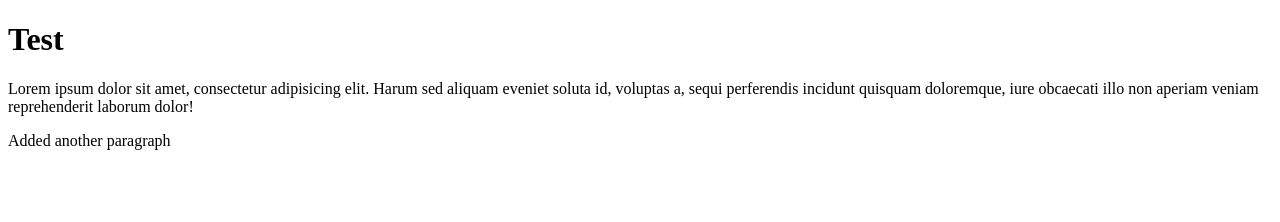
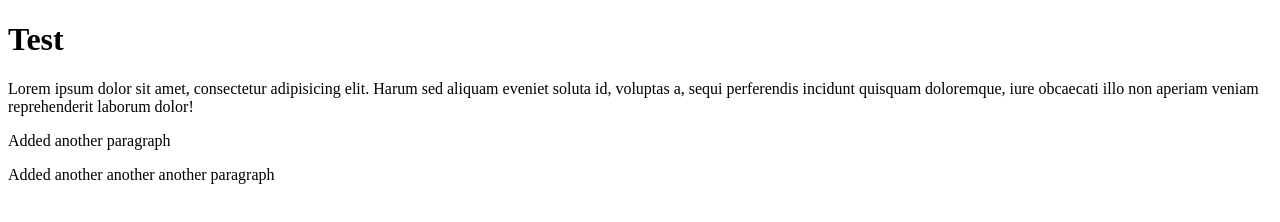
Before and after one commit to ConorHawk/test, a plain HTML site: page index.html in a window 1280 px wide. Drawn offline with Linux system fonts and the light colour scheme.

Commit message:
More text

```diff
--- a/index.html
+++ b/index.html
@@ -9,5 +9,6 @@
 	<h1>Test</h1>
 	<p>Lorem ipsum dolor sit amet, consectetur adipisicing elit. Harum sed aliquam eveniet soluta id, voluptas a, sequi perferendis incidunt quisquam doloremque, iure obcaecati illo non aperiam veniam reprehenderit laborum dolor!</p>
 	<p>Added another paragraph</p>
+	<p>Added another another another paragraph</p>
 </body>
 </html>
```
